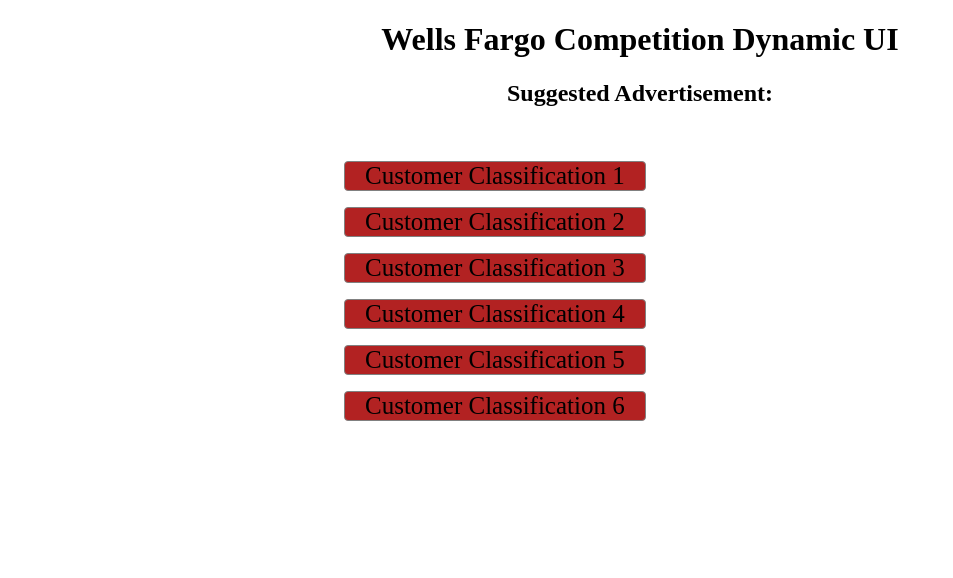
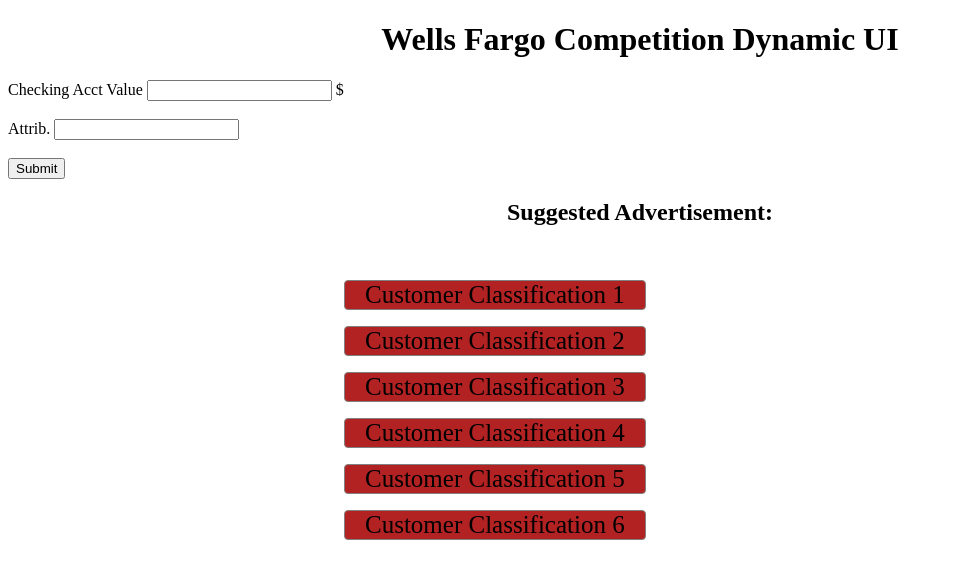
Before and after one commit to cscully-allison/wf-dynamic-ad, an Angular app: page / in a window 1280 px wide. Shown: the top 578 px of the page, without its empty margins (0-953 px from the left). Built offline with nearby package versions, Linux system fonts and the light colour scheme.

Commit message:
form changes

```diff
--- a/src/app/app.component.html
+++ b/src/app/app.component.html
@@ -4,6 +4,9 @@
     Wells Fargo Competition Dynamic UI
   </h1>
 </div>
+<div>Checking Acct Value <input [(ngModel)]="value"/> $ {{value}} </div> <br/>
+<div>Attrib. <input [(ngModel)]="attrib"> {{attrib}} </div><br/>
+<button (click)="postFormValues()">Submit</button>
 <div style="text-align:center">
     <h2> Suggested Advertisement: </h2>
 </div>
--- a/src/app/app.component.ts
+++ b/src/app/app.component.ts
@@ -10,7 +10,7 @@
   offer_classes = [1, 2, 3, 4, 5, 6];
   selectedClass: number;
 
-
+  //function replaced with a ajax call
   onSelect(classification: number) {
     this.selectedClass = classification;
   }
--- a/src/app/app.module.ts
+++ b/src/app/app.module.ts
@@ -1,5 +1,6 @@
 import { BrowserModule } from '@angular/platform-browser';
 import { NgModule } from '@angular/core';
+import { FormsModule } from '@angular/forms';
 
 import { AppComponent } from './app.component';
 import { AdvertisementComponent } from './advertisement/advertisement.component'
@@ -10,7 +11,8 @@
     AdvertisementComponent
   ],
   imports: [
-    BrowserModule
+    BrowserModule,
+    FormsModule
   ],
   providers: [],
   bootstrap: [AppComponent]
```
